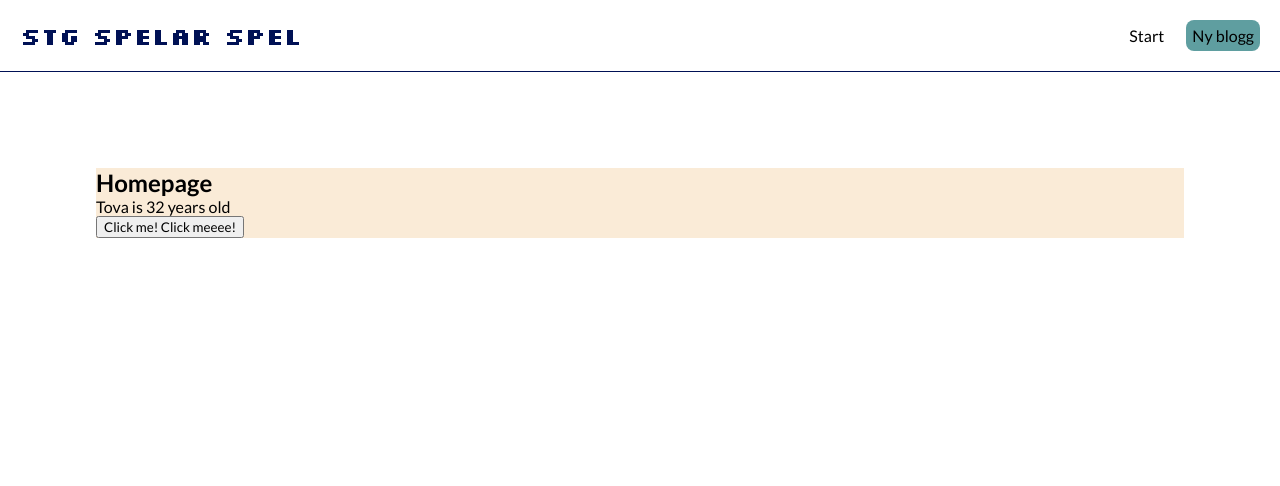
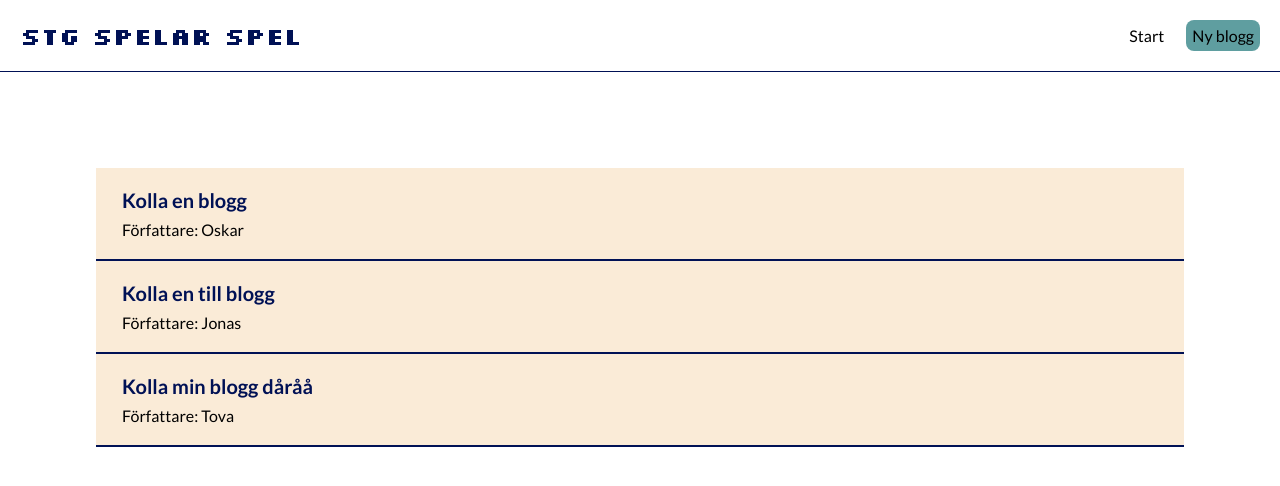
Before and after one commit to jertfelt/stg, a React (Create React App) app: page / in a window 1280 px wide. Shown: the top 486 px of the page. Built offline with nearby package versions, Linux system fonts and the light colour scheme.

Commit message:
blogs i home

```diff
--- a/src/Home.js
+++ b/src/Home.js
@@ -1,24 +1,29 @@
 import { useState } from "react";
 
 const Home = () => {
-  // let name ="Tova";
-  const [name, setName] = useState("Tova");
-  const [age, setAge] = useState(32);
-
-  const handleClick = (e) => {
-    console.log("Yaaay you clicked", e)
-    // name = "Oskar"
-    // console.log(name)
-    setName("Oskar")
-    setAge("36");
-  }
+  const [blogs, setBlogs] = useState([
+    {title: "Kolla en blogg",
+    body:"Lorem ipsum...",
+    author:"Oskar",
+    id: 1},
+    {title: "Kolla en till blogg",
+    body:"Lorem ipsum...",
+    author:"Jonas",
+    id: 2},
+    {title: "Kolla min blogg dåråå",
+    body:"Lorem ipsum...",
+    author:"Tova",
+    id: 3}
+  ])
 
   return (
     <div className="home">
-    <h2>Homepage</h2>
-    <p> {name} is {age} years old </p>
-    <button onClick={handleClick}>Click me! Click meeee!</button>
-
+      {blogs.map((item) => (
+        <div className="blog-preview" key={item.id}>
+          <h2>{item.title}</h2>
+          <p>Författare: {item.author}</p>
+        </div>
+      ))}
     </div>
     );
 }
--- a/src/index.css
+++ b/src/index.css
@@ -42,5 +42,18 @@
 
 .home{
   background-color: antiquewhite;
+}
 
+.blog-preview{
+  padding:20px 26px;
+  border-bottom: 2px solid #001155;
 }
+
+.blog-preview:hover{
+  box-shadow: 1px 3px 5px #001155;
+}
+.blog-preview h2{
+  font-size: 20px;
+  color: #001155;
+  margin-bottom: 8px;
+}
```
Also changed, not shown: anteckningar--tutorial.txt.
